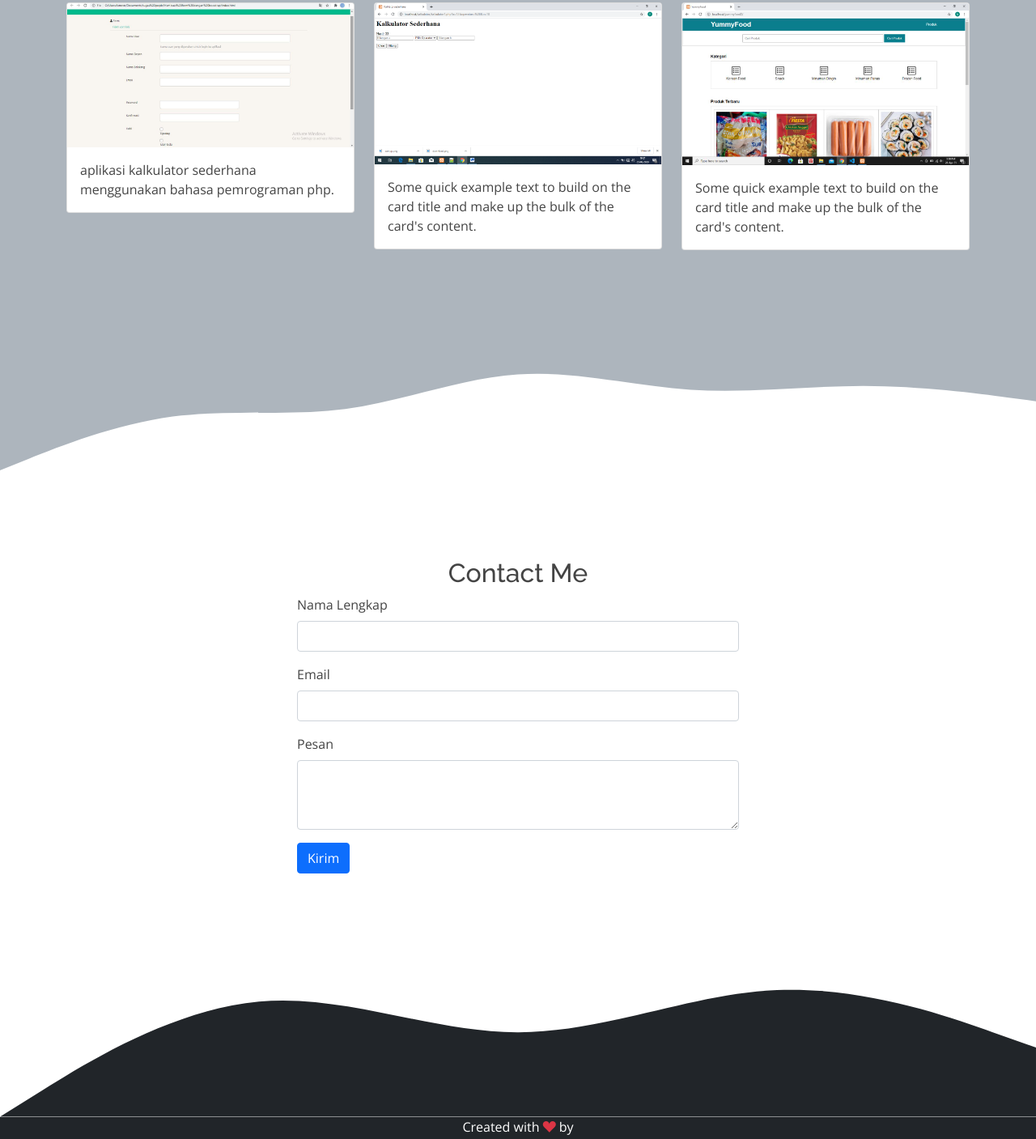
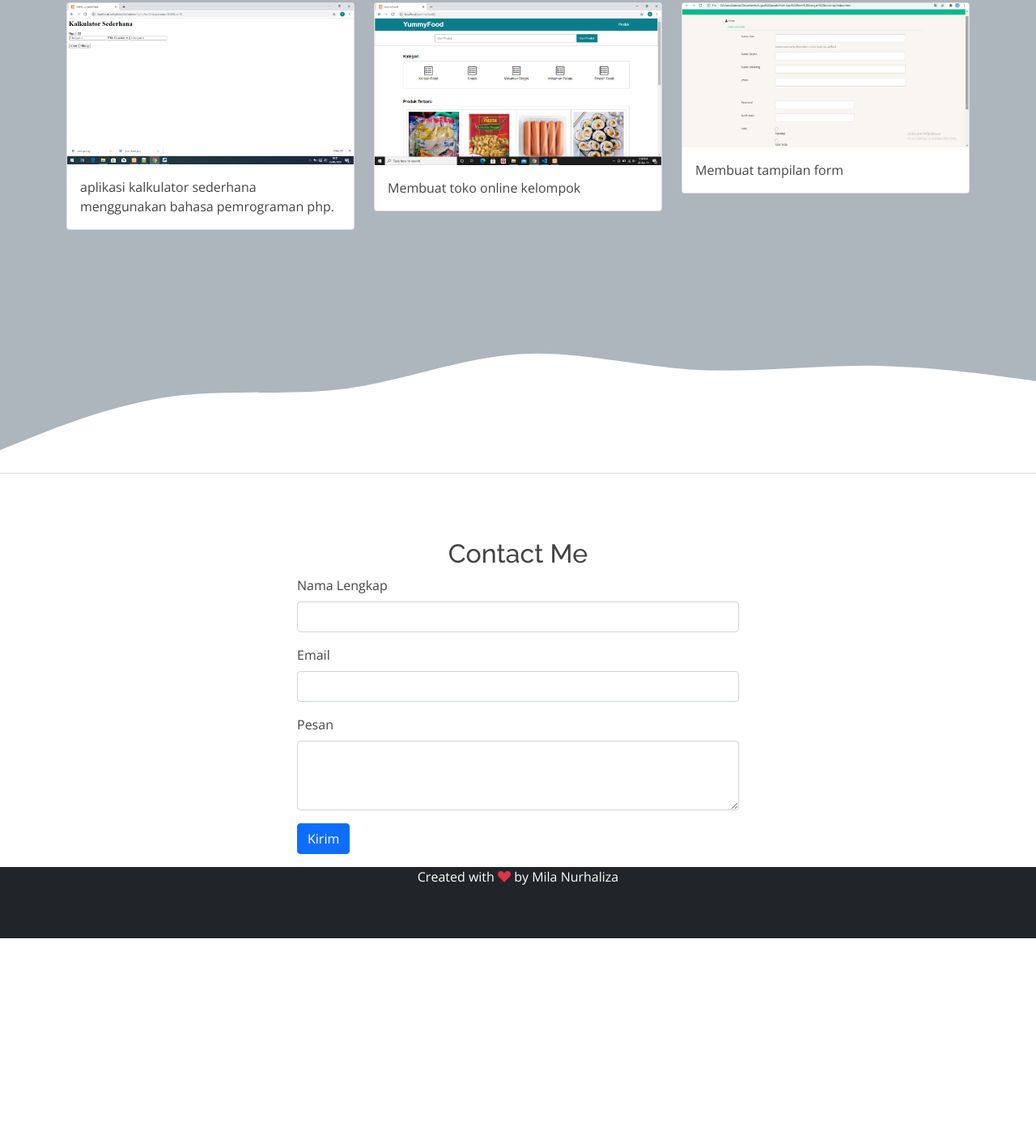
Before and after one commit to milanrhlz/milanrhlz.github.io, a plain HTML site: page index.html in a window 1280 px wide. Shown: the part 1571-2978 px from the top of the page at 81% size. After the commit the page ends 2730 px from the top, so only its background shows below. Drawn offline with nearby package versions, Linux system fonts and the light colour scheme.

Commit message:
ganti posisi products

```diff
--- a/index.html
+++ b/index.html
@@ -98,7 +98,7 @@
         <div class="row">
           <div class="col-md-4 mb-3">
             <div class="card">
-              <img src="img/projects/3.jpg" class="card-img-top" alt="projects 1" />
+              <img src="img/projects/projects 1.png" class="card-img-top" alt="projects 1" />
               <div class="card-body">
                 <p class="card-text">aplikasi kalkulator sederhana menggunakan bahasa pemrograman php.</p>
               </div>
@@ -106,17 +106,17 @@
           </div>
           <div class="col-md-4 mb-3">
             <div class="card">
-              <img src="img/projects/projects 1.png" class="card-img-top" alt="projects 1" />
+              <img src="img/projects/2.jpg" class="card-img-top" alt="projects 1" />
               <div class="card-body">
-                <p class="card-text">Some quick example text to build on the card title and make up the bulk of the card's content.</p>
+                <p class="card-text">Membuat toko online kelompok</p>
               </div>
             </div>
           </div>
           <div class="col-md-4 mb-3">
             <div class="card">
-              <img src="img/projects/2.jpg" class="card-img-top" alt="projects 1" />
+              <img src="img/projects/3.jpg" class="card-img-top" alt="projects 1" />
               <div class="card-body">
-                <p class="card-text">Some quick example text to build on the card title and make up the bulk of the card's content.</p>
+                <p class="card-text">Membuat tampilan form</p>
               </div>
             </div>
           </div>
@@ -160,19 +160,12 @@
           </div>
         </div>
       </div>
-      <svg xmlns="http://www.w3.org/2000/svg" viewBox="0 0 1440 320">
-        <path
-          fill="#212529"
-          fill-opacity="1"
-          d="M0,320L60,282.7C120,245,240,171,360,160C480,149,600,203,720,202.7C840,203,960,149,1080,144C1200,139,1320,181,1380,202.7L1440,224L1440,320L1380,320C1320,320,1200,320,1080,320C960,320,840,320,720,320C600,320,480,320,360,320C240,320,120,320,60,320L0,320Z"
-        ></path>
-      </svg>
     </section>
     <!-- Akhir contact-->
 
     <!-- Footer -->
     <footer class="bg-dark text-white text-center pb-5">
-      <p>Created with <i class="bi bi-suit-heart-fill text-danger"></i> by <a href="" class="text-white fw-bold"></a></p>
+      <p>Created with <i class="bi bi-suit-heart-fill text-danger"></i> by Mila Nurhaliza <a href="" class="text-white fw-bold"></a></p>
     </footer>
     <!-- Akhir footer -->
     <script src="https://cdn.jsdelivr.net/npm/bootstrap@5.0.0-beta3/dist/js/bootstrap.bundle.min.js" integrity="sha384-JEW9xMcG8R+pH31jmWH6WWP0WintQrMb4s7ZOdauHnUtxwoG2vI5DkLtS3qm9Ekf" crossorigin="anonymous"></script>
```
